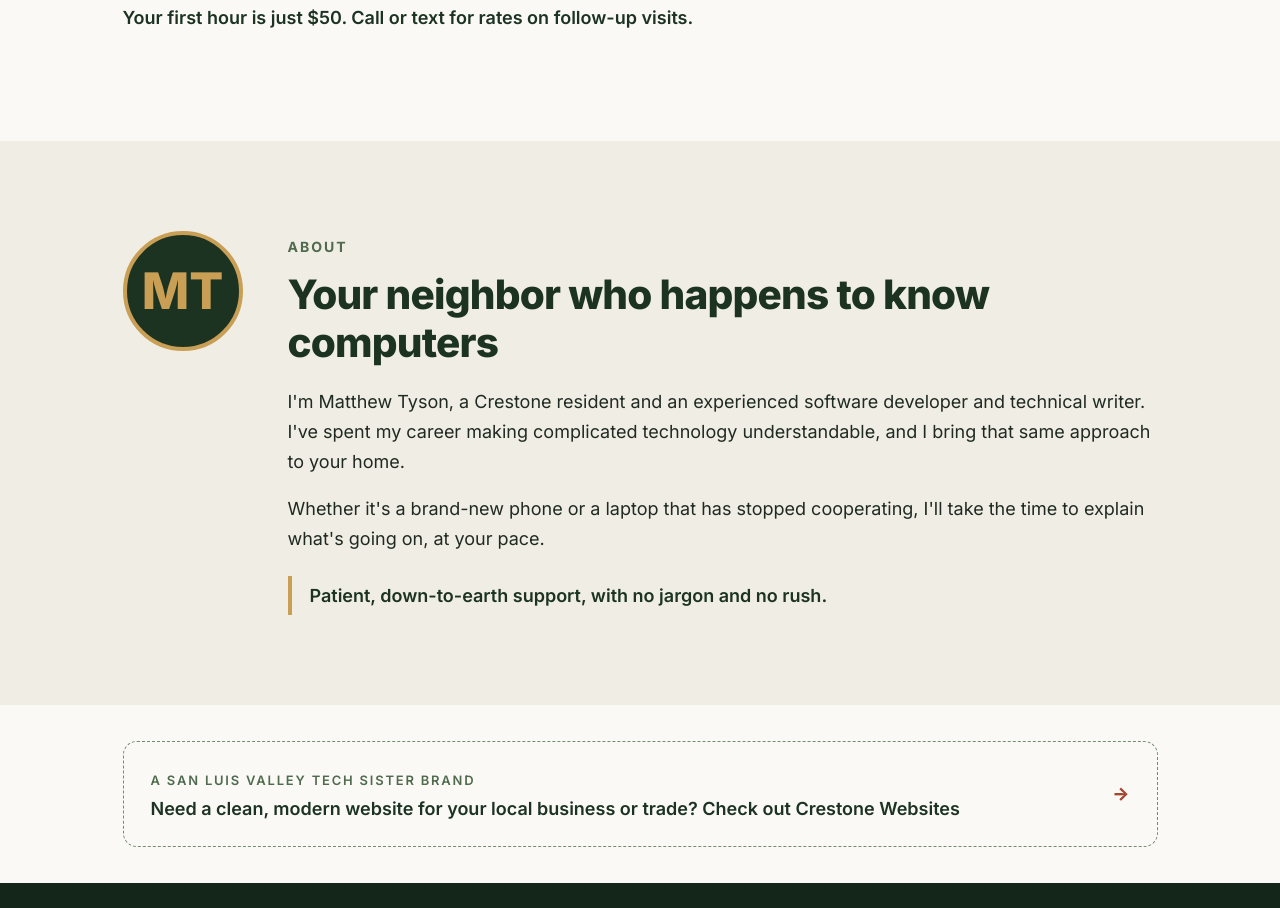
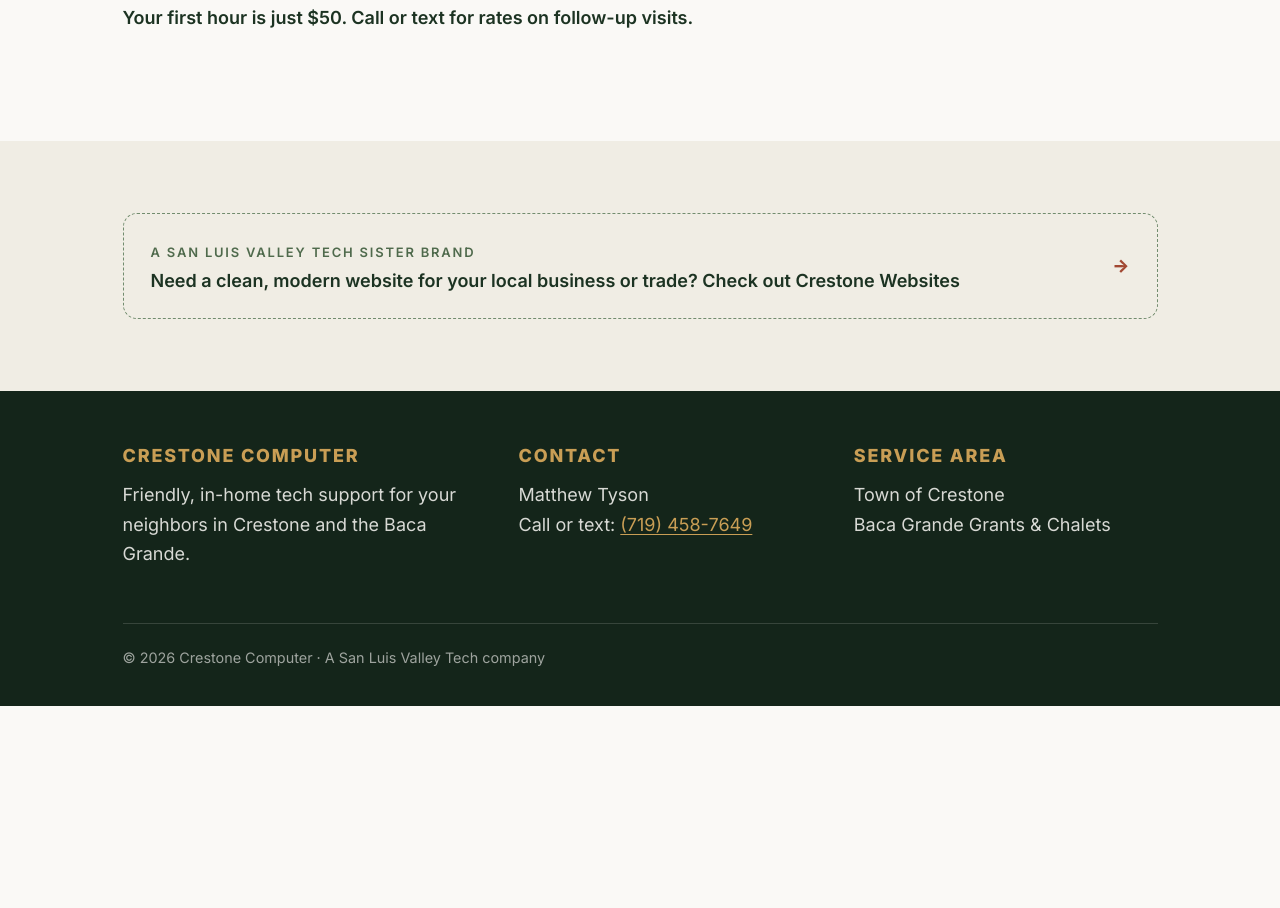
Before and after one commit to MTyson/crestone-computer, a plain HTML site: page index.html in a window 1280 px wide. Shown: the part 1889-2797 px from the top of the page. After the commit the page ends 2595 px from the top, so only its background shows below. Drawn offline with Linux system fonts and the light colour scheme.

Commit message:
refinements

```diff
--- a/index.html
+++ b/index.html
@@ -67,7 +67,7 @@
           <h1>Patient, In-Home Tech Help in Crestone &amp; the&nbsp;Baca</h1>
           <p class="hero-sub">Tech issues can be frustrating and overwhelming. I provide calm, hands-on help for
             laptops, phones, Wi-Fi, and printers right at your kitchen table&mdash;explained in plain English, with zero
-            judgment.</p>
+            judgment and a reasonable price.</p>
           <div class="hero-ctas">
             <a id="hero-call" class="btn btn-primary" href="tel:7194587649">Call or Text (719) 458-7649</a>
             <a id="hero-services" class="btn btn-secondary" href="#services">See Services &amp; Rates</a>
@@ -81,7 +81,7 @@
               width="640" height="520" loading="eager">
           </div>
           <h2 class="bio-title">Hi, I'm Matthew Tyson</h2>
-          <p>I live here in Crestone and work as a software engineer and technical writer. I started Crestone Computer
+          <p>I live here in Crestone and work as a software engineer and writer. I started Crestone Computer
             to give our community dependable, patient, and down-to-earth tech help without the frustration.</p>
           <ul class="bio-badges" aria-label="Quick facts">
             <li>Local Resident</li>
@@ -171,23 +171,6 @@
       </div>
     </section>
 
-    <!-- About -->
-    <section class="about" id="about">
-      <div class="container about-inner">
-        <div class="about-mark" aria-hidden="true">MT</div>
-        <div>
-          <span class="eyebrow">About</span>
-          <h2>Your neighbor who happens to know computers</h2>
-          <p>I'm Matthew Tyson, a Crestone resident and an experienced software developer and technical writer. I've
-            spent my career making complicated technology understandable, and I bring that same approach to your home.
-          </p>
-          <p>Whether it's a brand-new phone or a laptop that has stopped cooperating, I'll take the time to explain
-            what's going on, at your pace.</p>
-          <blockquote>Patient, down-to-earth support, with no jargon and no rush.</blockquote>
-        </div>
-      </div>
-    </section>
-
     <!-- Sister brand cross-link -->
     <section class="crosslink" aria-label="Sister brand">
       <div class="container">
--- a/styles.css
+++ b/styles.css
@@ -308,31 +308,8 @@ section { padding: 3.5rem 0; }
 
 .services-note { margin-top: 1.75rem; font-weight: 600; color: var(--forest); }
 
-/* ---------- About ---------- */
-.about { background: var(--cream-dark); }
-.about-inner { display: grid; gap: 1.5rem; }
-.about-mark {
-  width: 84px;
-  height: 84px;
-  border-radius: 50%;
-  display: grid;
-  place-items: center;
-  background: var(--forest);
-  color: var(--ochre);
-  font-size: 2rem;
-  font-weight: 800;
-  border: 4px solid var(--ochre);
-}
-.about blockquote {
-  margin: 1.25rem 0 0;
-  padding: 0.25rem 0 0.25rem 1rem;
-  border-left: 4px solid var(--ochre);
-  color: var(--forest);
-  font-weight: 600;
-}
-
 /* ---------- Cross-link ---------- */
-.crosslink { padding: 2rem 0; background: var(--cream); }
+.crosslink { padding: 4rem 0; background: var(--cream-dark); }
 .crosslink-box {
   display: flex;
   flex-direction: column;
@@ -378,8 +355,6 @@ section { padding: 3.5rem 0; }
   .hero { padding: 5rem 0 5.5rem; }
   section { padding: 5rem 0; }
   .card-grid { grid-template-columns: repeat(2, 1fr); gap: 1.5rem; }
-  .about-inner { grid-template-columns: auto 1fr; gap: 2.5rem; align-items: start; }
-  .about-mark { width: 120px; height: 120px; font-size: 2.8rem; }
   .crosslink-box { flex-direction: row; align-items: center; justify-content: space-between; gap: 1.5rem; }
   .footer-grid { grid-template-columns: 1.2fr 1fr 1fr; }
 }
```
